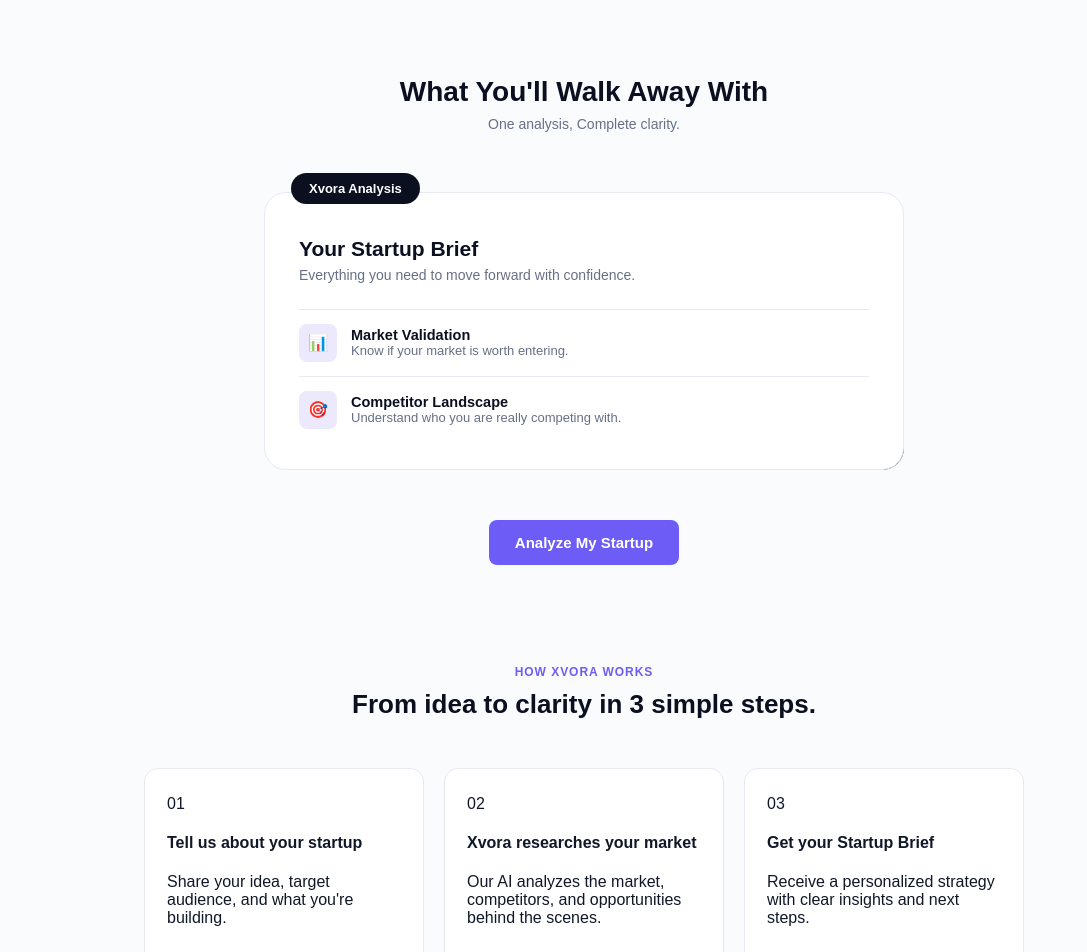
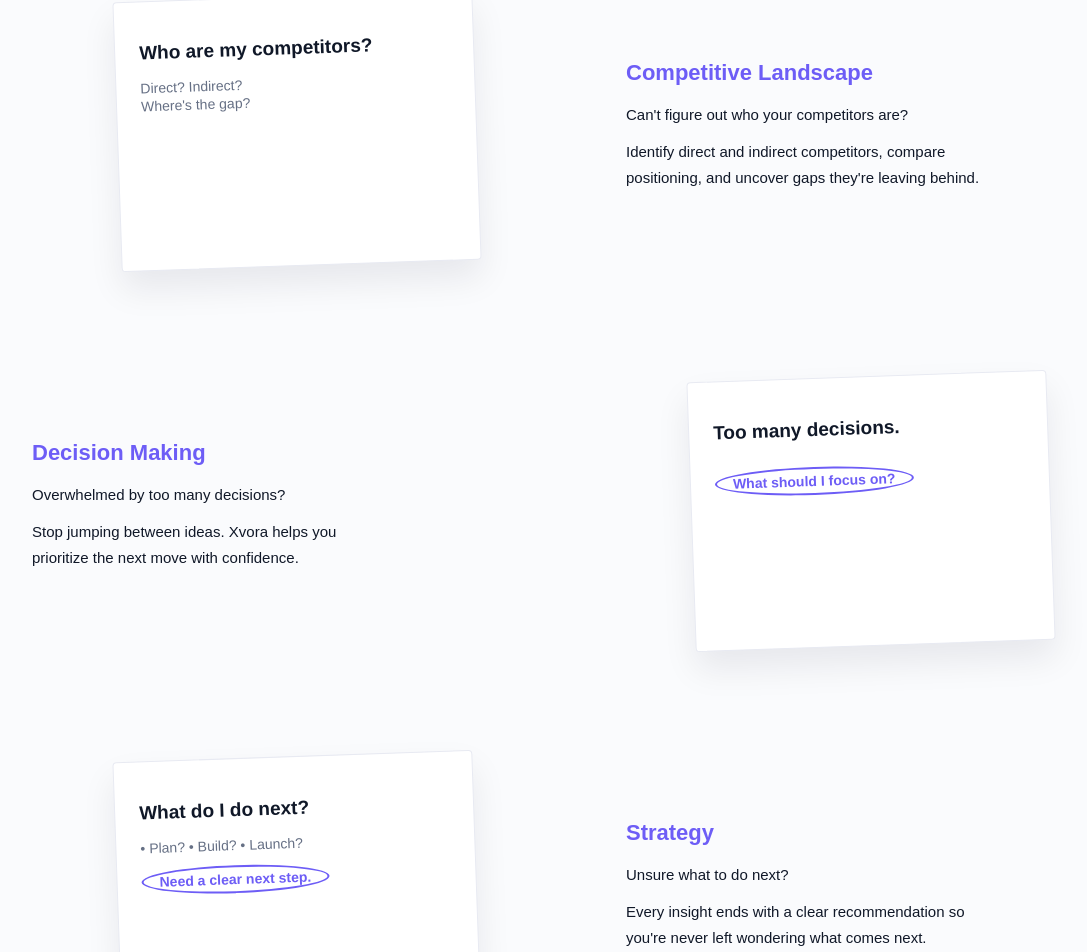
Before and after one commit to freewinkin/website, a React (Vite) app: page / in a window 1280 px wide. Shown: the part 1380-2332 px from the top of the page, without its empty margins (56-1143 px from the left). Built offline with nearby package versions, Linux system fonts and the light colour scheme.

Commit message:
Update LandingPage.tsx

```diff
--- a/src/LandingPage.tsx
+++ b/src/LandingPage.tsx
@@ -300,7 +300,7 @@
       <section className="features" id="features">
         <div className="features-head">
           <h2>Built for <span className="accent">Founders</span> who are tired of <span className="accent">guessing</span>.</h2>
-          <p>If you're a founder struggling to understand your market or unsure what to do next, you're in the right place.</p>
+          <p>If you're a founder struggling to understand your market or unsure what to do next, you're in the right place. Xvora gives you the clarity to move forward with confidence.</p>
         </div>
 
         <div className="feature-row">
@@ -315,6 +315,50 @@
               <p className="note-sub">&bull; Demand?</p>
               <p className="note-sub">&bull; Competition?</p>
               <span className="note-circle">Need validation.</span>
+            </div>
+          </div>
+        </div>
+
+        <div className="feature-row reverse">
+          <div className="feature-text">
+            <h3>Competitive Landscape</h3>
+            <p>Can't figure out who your competitors are?</p>
+            <p>Identify direct and indirect competitors, compare positioning, and uncover gaps they're leaving behind.</p>
+          </div>
+          <div className="feature-visual">
+            <div className="sticky-note">
+              <p className="note-title">Who are my competitors?</p>
+              <p className="note-sub">Direct? Indirect?</p>
+              <p className="note-sub">Where's the gap?</p>
+            </div>
+          </div>
+        </div>
+
+        <div className="feature-row">
+          <div className="feature-text">
+            <h3>Decision Making</h3>
+            <p>Overwhelmed by too many decisions?</p>
+            <p>Stop jumping between ideas. Xvora helps you prioritize the next move with confidence.</p>
+          </div>
+          <div className="feature-visual">
+            <div className="sticky-note">
+              <p className="note-title">Too many decisions.</p>
+              <span className="note-circle">What should I focus on?</span>
+            </div>
+          </div>
+        </div>
+
+        <div className="feature-row reverse">
+          <div className="feature-text">
+            <h3>Strategy</h3>
+            <p>Unsure what to do next?</p>
+            <p>Every insight ends with a clear recommendation so you're never left wondering what comes next.</p>
+          </div>
+          <div className="feature-visual">
+            <div className="sticky-note">
+              <p className="note-title">What do I do next?</p>
+              <p className="note-sub">&bull; Plan? &bull; Build? &bull; Launch?</p>
+              <span className="note-circle">Need a clear next step.</span>
             </div>
           </div>
         </div>
@@ -340,6 +384,18 @@
                 <li>
                   <div className="brief-icon">🎯</div>
                   <div className="brief-item-text"><strong>Competitor Landscape</strong><span>Understand who you are really competing with.</span></div>
+                </li>
+                <li>
+                  <div className="brief-icon">🚀</div>
+                  <div className="brief-item-text"><strong>Growth opportunity</strong><span>Discover gaps and untapped opportunities.</span></div>
+                </li>
+                <li>
+                  <div className="brief-icon">📈</div>
+                  <div className="brief-item-text"><strong>Positioning Strategy</strong><span>See where you fit and how you can win.</span></div>
+                </li>
+                <li>
+                  <div className="brief-icon">✅</div>
+                  <div className="brief-item-text"><strong>Recommended next steps</strong><span>Get one clear, prioritized action to take next.</span></div>
                 </li>
               </ul>
             </div>
@@ -381,11 +437,31 @@
         <div className="faq-list">
           <details className="faq-item">
             <summary>What exactly does Xvora analyze?<span>+</span></summary>
-            <p>Xvora researches your market, identifies your competitors, uncovers opportunities, and creates a personalized strategy.</p>
+            <p>Xvora researches your market, identifies your competitors, uncovers opportunities, and creates a personalized strategy so you know exactly what to do next.</p>
           </details>
           <details className="faq-item">
             <summary>Who is Xvora built for?<span>+</span></summary>
-            <p>Xvora is designed for solo founders, first-time founders, and indie hackers wanting to validate ideas quickly.</p>
+            <p>Xvora is designed for solo founders, first-time founders, indie hackers, and small teams who want to validate ideas before spending months building.</p>
+          </details>
+          <details className="faq-item">
+            <summary>How long does an analysis take?<span>+</span></summary>
+            <p>Most analyses are completed within a few minutes.</p>
+          </details>
+          <details className="faq-item">
+            <summary>What makes Xvora different from ChatGPT?<span>+</span></summary>
+            <p>ChatGPT answers questions. Xvora continuously researches your market, remembers your startup, and turns scattered information into one clear strategy tailored to your business.</p>
+          </details>
+          <details className="faq-item">
+            <summary>Is my startup information private?<span>+</span></summary>
+            <p>Yes. Your ideas and analysis remain private and are never shared with other users.</p>
+          </details>
+          <details className="faq-item">
+            <summary>What do I receive after the analysis?<span>+</span></summary>
+            <p>You'll receive a personalized Startup Brief with market validation, competitor insights, opportunity mapping, positioning recommendations, and clear next steps.</p>
+          </details>
+          <details className="faq-item">
+            <summary>Will my Startup Brief change over time?<span>+</span></summary>
+            <p>Yes. As markets evolve and competitors change, Xvora can continue researching and keep your Startup Brief up to date.</p>
           </details>
         </div>
       </section>
@@ -409,6 +485,17 @@
             <h5>Product</h5>
             <a href="#">Features</a>
             <a href="#how-it-works">How it Works</a>
+            <a href="#faq">FAQ</a>
+          </div>
+          <div className="footer-col">
+            <h5>Company</h5>
+            <a href="#">About</a>
+            <a href="#">Contact</a>
+          </div>
+          <div className="footer-col">
+            <h5>Legal</h5>
+            <a href="#">Privacy Policy</a>
+            <a href="#">Terms of Service</a>
           </div>
         </div>
         <div className="footer-bottom">
```
